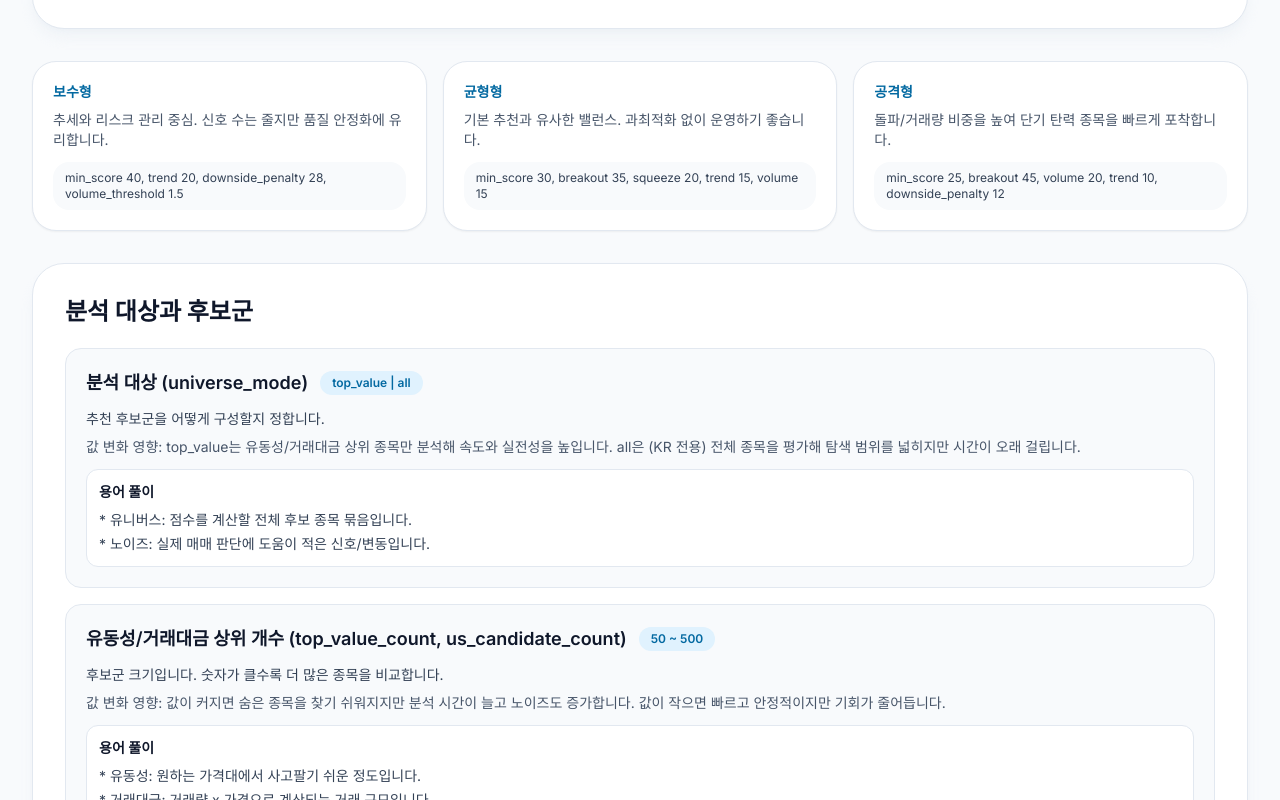
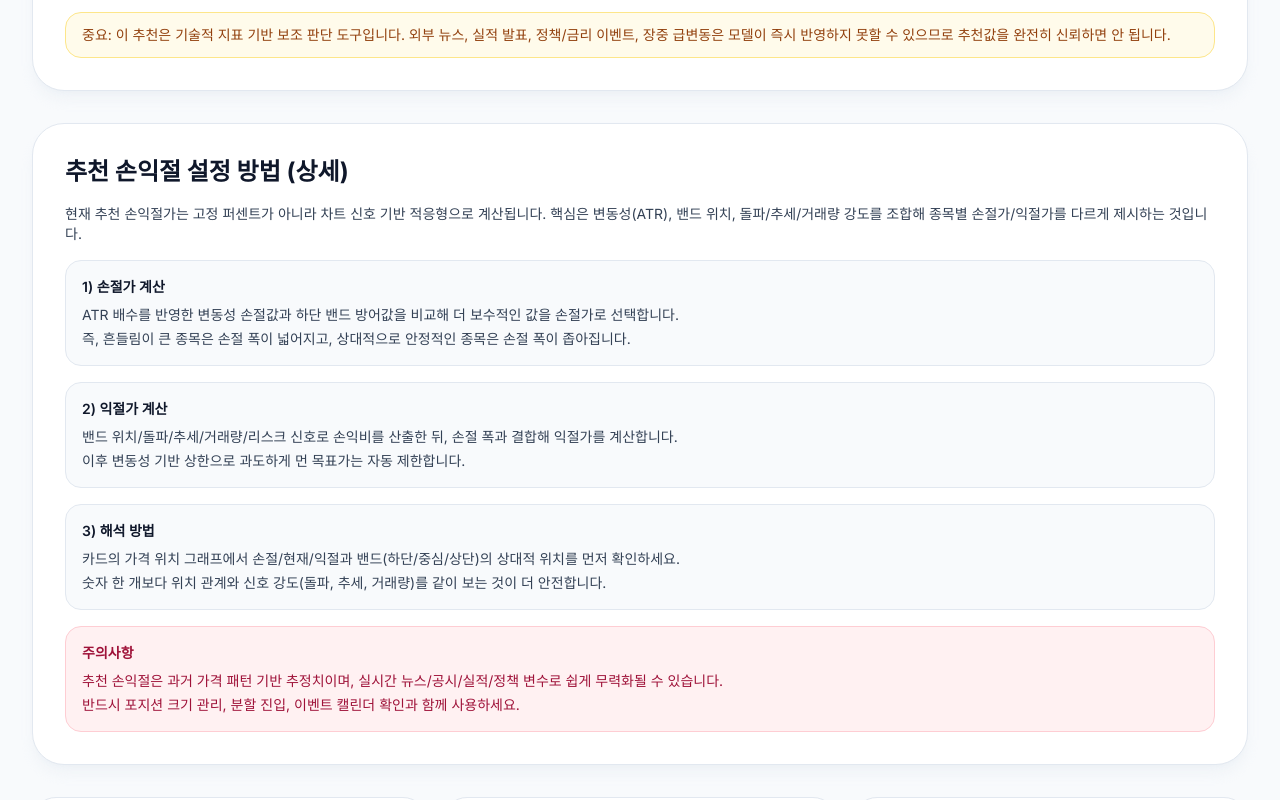
Before and after one commit to 4Baek/stock-engine, a React (Vite) app in the folder frontend/: page /bollinger-guide in a window 1280 px wide. Shown: the part 460-1260 px from the top of the page. Built offline with nearby package versions, Linux system fonts and the light colour scheme; no server answers; the HTML template or start-up script is replaced by a standard one.

Commit message:
docs: expand stop/take recommendation guide and caution notes

```diff
--- a/frontend/src/pages/BollingerGuide.jsx
+++ b/frontend/src/pages/BollingerGuide.jsx
@@ -175,6 +175,39 @@ export default function BollingerGuide() {
           각 설정값이 추천 점수와 결과 종목에 어떤 영향을 주는지 정리한 페이지입니다.
           값 조정 전 기준을 확인하면 추천 결과를 의도한 방향으로 더 빠르게 맞출 수 있습니다.
         </p>
+        <div className="mt-4 rounded-2xl border border-amber-200 bg-amber-50 px-4 py-3 text-sm text-amber-800">
+          중요: 이 추천은 기술적 지표 기반 보조 판단 도구입니다. 외부 뉴스, 실적 발표, 정책/금리 이벤트, 장중 급변동은 모델이 즉시 반영하지 못할 수 있으므로 추천값을 완전히 신뢰하면 안 됩니다.
+        </div>
+      </section>
+
+      <section className="rounded-[2rem] border border-slate-200 bg-white p-8 shadow-lg shadow-slate-200/40">
+        <h2 className="text-2xl font-bold text-slate-900">추천 손익절 설정 방법 (상세)</h2>
+        <div className="mt-4 space-y-4 text-sm text-slate-700">
+          <p>
+            현재 추천 손익절가는 고정 퍼센트가 아니라 차트 신호 기반 적응형으로 계산됩니다.
+            핵심은 변동성(ATR), 밴드 위치, 돌파/추세/거래량 강도를 조합해 종목별 손절가/익절가를 다르게 제시하는 것입니다.
+          </p>
+          <div className="rounded-2xl border border-slate-200 bg-slate-50 p-4">
+            <p className="font-semibold text-slate-900">1) 손절가 계산</p>
+            <p className="mt-2">ATR 배수를 반영한 변동성 손절값과 하단 밴드 방어값을 비교해 더 보수적인 값을 손절가로 선택합니다.</p>
+            <p className="mt-1">즉, 흔들림이 큰 종목은 손절 폭이 넓어지고, 상대적으로 안정적인 종목은 손절 폭이 좁아집니다.</p>
+          </div>
+          <div className="rounded-2xl border border-slate-200 bg-slate-50 p-4">
+            <p className="font-semibold text-slate-900">2) 익절가 계산</p>
+            <p className="mt-2">밴드 위치/돌파/추세/거래량/리스크 신호로 손익비를 산출한 뒤, 손절 폭과 결합해 익절가를 계산합니다.</p>
+            <p className="mt-1">이후 변동성 기반 상한으로 과도하게 먼 목표가는 자동 제한합니다.</p>
+          </div>
+          <div className="rounded-2xl border border-slate-200 bg-slate-50 p-4">
+            <p className="font-semibold text-slate-900">3) 해석 방법</p>
+            <p className="mt-2">카드의 가격 위치 그래프에서 손절/현재/익절과 밴드(하단/중심/상단)의 상대적 위치를 먼저 확인하세요.</p>
+            <p className="mt-1">숫자 한 개보다 위치 관계와 신호 강도(돌파, 추세, 거래량)를 같이 보는 것이 더 안전합니다.</p>
+          </div>
+          <div className="rounded-2xl border border-rose-200 bg-rose-50 p-4 text-rose-800">
+            <p className="font-semibold">주의사항</p>
+            <p className="mt-2">추천 손익절은 과거 가격 패턴 기반 추정치이며, 실시간 뉴스/공시/실적/정책 변수로 쉽게 무력화될 수 있습니다.</p>
+            <p className="mt-1">반드시 포지션 크기 관리, 분할 진입, 이벤트 캘린더 확인과 함께 사용하세요.</p>
+          </div>
+        </div>
       </section>
 
       <section className="grid gap-4 md:grid-cols-3">
```
